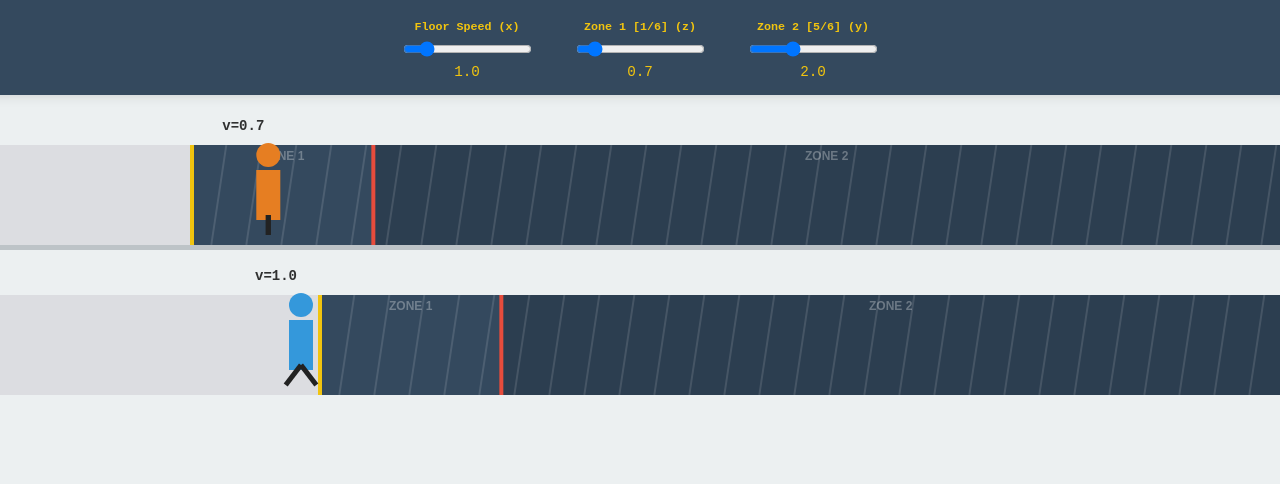
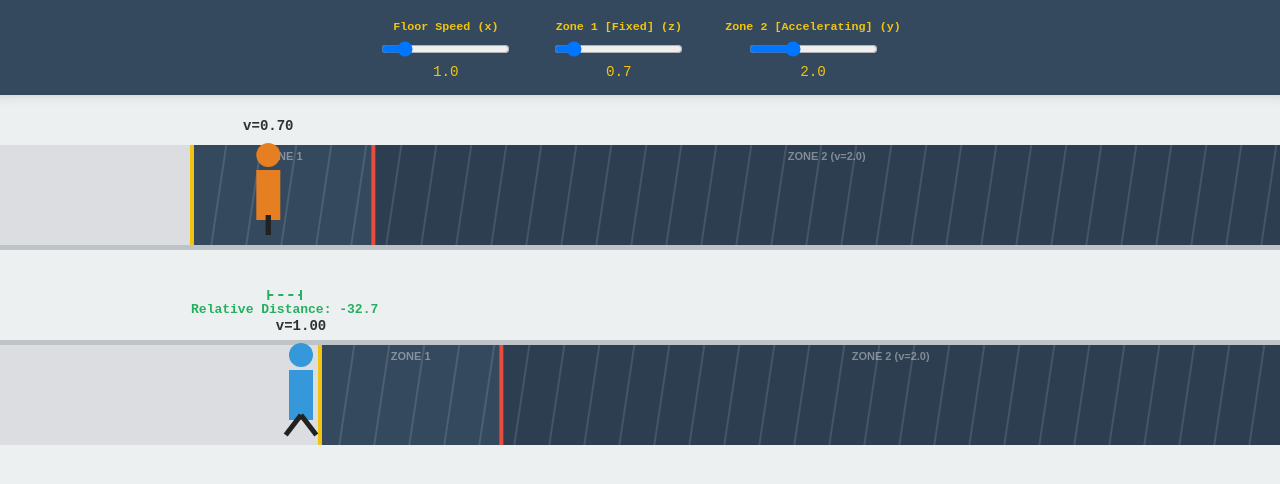
Before and after one commit to boonyeo/airport, a plain HTML site: page index.html in a window 1280 px wide. Drawn offline with Linux system fonts and the light colour scheme.

Commit message:
Update index.html - added acceleration

```diff
--- a/index.html
+++ b/index.html
@@ -1,7 +1,7 @@
 <!DOCTYPE html>
 <html>
 <head>
-    <title>Airport Simulation: Restored Labels</title>
+    <title>Airport Simulation: Spaced Design</title>
     <style>
         body { margin: 0; display: flex; flex-direction: column; align-items: center; background: #2c3e50; color: white; font-family: sans-serif; overflow: hidden; }
         canvas { background: #fff; display: block; }
@@ -23,12 +23,12 @@
             <span id="xVal">1.0</span>
         </div>
         <div class="control-group">
-            <span class="label-text">Zone 1 [1/6] (z)</span>
+            <span class="label-text">Zone 1 [Fixed] (z)</span>
             <input type="range" id="zSlider" min="0.1" max="6" step="0.1" value="0.7">
             <span id="zVal">0.7</span>
         </div>
         <div class="control-group">
-            <span class="label-text">Zone 2 [5/6] (y)</span>
+            <span class="label-text">Zone 2 [Accelerating] (y)</span>
             <input type="range" id="ySlider" min="0.1" max="6" step="0.1" value="2.0">
             <span id="yVal">2.0</span>
         </div>
@@ -45,13 +45,13 @@
         let zTexOffset = 0, yTexOffset = 0;
         let entryA, entryB, zone1Len, transA, transB;
 
+        let z2StartA = null, z2StartB = null;
+
         function resize() {
             canvas.width = window.innerWidth;
             canvas.height = window.innerHeight - 80;
-
             entryA = canvas.width * 0.15;
             entryB = canvas.width * 0.25;
-
             zone1Len = (canvas.width - entryA) * (1/6);
             transA = entryA + zone1Len;
             transB = entryB + zone1Len;
@@ -62,71 +62,93 @@
 
         function drawBeltTexture(x, y, w, h, speed, isZ) {
             ctx.save();
-            ctx.beginPath();
-            ctx.rect(x, y, w, h);
-            ctx.clip();
-
+            ctx.beginPath(); ctx.rect(x, y, w, h); ctx.clip();
             ctx.strokeStyle = "rgba(255, 255, 255, 0.12)";
             ctx.lineWidth = 2;
             let spacing = 35;
             let offset = isZ ? zTexOffset : yTexOffset;
-
             for (let i = x + (offset % spacing) - spacing; i < x + w + spacing; i += spacing) {
-                ctx.beginPath();
-                ctx.moveTo(i, y);
-                ctx.lineTo(i - 15, y + h);
-                ctx.stroke();
+                ctx.beginPath(); ctx.moveTo(i, y); ctx.lineTo(i - 15, y + h); ctx.stroke();
             }
             ctx.restore();
         }
 
-        function drawEnvironment(z, y) {
-            ctx.fillStyle = "#ecf0f1";
-            ctx.fillRect(0, 0, canvas.width, canvas.height);
+        function drawDistanceMarker(x1, x2) {
+            // Positioned in the middle of the large gap between belts
+            // (Belt 1 ends at 150, Belt 2 starts at 250)
+            const yPos = 200;
+            const dist = (x1 - x2).toFixed(1);
 
-            // Logic for drawing belt backgrounds
+            ctx.strokeStyle = "#27ae60";
+            ctx.fillStyle = "#27ae60";
+            ctx.lineWidth = 2;
+            ctx.setLineDash([5, 5]);
+
+            // Horizontal line
+            ctx.beginPath();
+            ctx.moveTo(x1, yPos);
+            ctx.lineTo(x2, yPos);
+            ctx.stroke();
+            ctx.setLineDash([]);
+
+            // Vertical caps
+            ctx.beginPath();
+            ctx.moveTo(x1, yPos - 5); ctx.lineTo(x1, yPos + 5);
+            ctx.moveTo(x2, yPos - 5); ctx.lineTo(x2, yPos + 5);
+            ctx.stroke();
+
+            // Label
+            ctx.font = "bold 13px monospace";
+            ctx.textAlign = "center";
+            ctx.fillText(`Relative Distance: ${dist}`, (x1 + x2) / 2, yPos + 18);
+        }
+
+        function drawEnvironment(z, yBase, speedA, speedB) {
+            ctx.fillStyle = "#ecf0f1"; ctx.fillRect(0, 0, canvas.width, canvas.height);
+
+            // Top Belt (Lane A) - No change
             ctx.fillStyle = "#dcdde1"; ctx.fillRect(0, 50, entryA, 100);
             ctx.fillStyle = "#34495e"; ctx.fillRect(entryA, 50, zone1Len, 100);
             ctx.fillStyle = "#2c3e50"; ctx.fillRect(transA, 50, canvas.width - transA, 100);
 
-            ctx.fillStyle = "#dcdde1"; ctx.fillRect(0, 200, entryB, 100);
-            ctx.fillStyle = "#34495e"; ctx.fillRect(entryB, 200, zone1Len, 100);
-            ctx.fillStyle = "#2c3e50"; ctx.fillRect(transB, 200, canvas.width - transB, 100);
+            // Bottom Belt (Lane B) - Moved down from y=200 to y=250
+            const yOffsetB = 250;
+            ctx.fillStyle = "#dcdde1"; ctx.fillRect(0, yOffsetB, entryB, 100);
+            ctx.fillStyle = "#34495e"; ctx.fillRect(entryB, yOffsetB, zone1Len, 100);
+            ctx.fillStyle = "#2c3e50"; ctx.fillRect(transB, yOffsetB, canvas.width - transB, 100);
 
-            // Update texture offsets
             zTexOffset -= z;
-            yTexOffset -= y;
+            yTexOffset -= ((speedA + speedB) / 2);
 
-            // Draw Textures
             drawBeltTexture(entryA, 50, zone1Len, 100, z, true);
-            drawBeltTexture(entryB, 200, zone1Len, 100, z, true);
-            drawBeltTexture(transA, 50, canvas.width - transA, 100, y, false);
-            drawBeltTexture(transB, 200, canvas.width - transB, 100, y, false);
+            drawBeltTexture(transA, 50, canvas.width - transA, 100, speedA, false);
 
-            // Draw Labels
-            ctx.fillStyle = "rgba(255, 255, 255, 0.3)";
-            ctx.font = "bold 12px sans-serif";
+            // Texture for Lane B
+            drawBeltTexture(entryB, yOffsetB, zone1Len, 100, z, true);
+            drawBeltTexture(transB, yOffsetB, canvas.width - transB, 100, speedB, false);
+
+            // Labels
+            ctx.fillStyle = "rgba(255, 255, 255, 0.4)";
+            ctx.font = "bold 11px sans-serif";
             ctx.textAlign = "center";
-
-            // Top Lane Labels
             ctx.fillText("ZONE 1", entryA + zone1Len/2, 65);
-            ctx.fillText("ZONE 2", transA + (canvas.width - transA)/2, 65);
-
-            // Bottom Lane Labels
-            ctx.fillText("ZONE 1", entryB + zone1Len/2, 215);
-            ctx.fillText("ZONE 2", transB + (canvas.width - transB)/2, 215);
+            ctx.fillText(`ZONE 2 (v=${speedA.toFixed(1)})`, transA + (canvas.width - transA)/2, 65);
+            ctx.fillText("ZONE 1", entryB + zone1Len/2, yOffsetB + 15);
+            ctx.fillText(`ZONE 2 (v=${speedB.toFixed(1)})`, transB + (canvas.width - transB)/2, yOffsetB + 15);
 
             // Markers
             ctx.lineWidth = 4;
             ctx.strokeStyle = "#f1c40f";
             ctx.beginPath(); ctx.moveTo(entryA, 50); ctx.lineTo(entryA, 150); ctx.stroke();
-            ctx.beginPath(); ctx.moveTo(entryB, 200); ctx.lineTo(entryB, 300); ctx.stroke();
-
+            ctx.beginPath(); ctx.moveTo(entryB, yOffsetB); ctx.lineTo(entryB, yOffsetB + 100); ctx.stroke();
             ctx.strokeStyle = "#e74c3c";
             ctx.beginPath(); ctx.moveTo(transA, 50); ctx.lineTo(transA, 150); ctx.stroke();
-            ctx.beginPath(); ctx.moveTo(transB, 200); ctx.lineTo(transB, 300); ctx.stroke();
+            ctx.beginPath(); ctx.moveTo(transB, yOffsetB); ctx.lineTo(transB, yOffsetB + 100); ctx.stroke();
 
-            ctx.fillStyle = "#bdc3c7"; ctx.fillRect(0, 150, canvas.width, 5);
+            // Divider zones
+            ctx.fillStyle = "#bdc3c7";
+            ctx.fillRect(0, 150, canvas.width, 5); // Divider below Lane A
+            ctx.fillRect(0, yOffsetB - 5, canvas.width, 5); // Divider above Lane B
         }
 
         function drawPerson(x, y, color, speedLabel, isWalking) {
@@ -138,52 +160,62 @@
 
             let walkRate = parseFloat(document.getElementById('walkSlider').value);
             let legAngle = isWalking ? Math.sin(frame * walkRate * 0.15) * 18 : 0;
-
             ctx.strokeStyle = "#222"; ctx.lineWidth = 5;
             ctx.beginPath(); ctx.moveTo(0, -15); ctx.lineTo(legAngle, 5); ctx.stroke();
             ctx.beginPath(); ctx.moveTo(0, -15); ctx.lineTo(-legAngle, 5); ctx.stroke();
 
             ctx.fillStyle = "rgba(0,0,0,0.8)";
-            ctx.font = "bold 14px monospace";
-            ctx.fillText("v=" + speedLabel, -25, -100);
+            ctx.font = "bold 14px monospace"; ctx.textAlign = "center";
+            ctx.fillText("v=" + speedLabel, 0, -100);
             ctx.restore();
         }
 
         function animate() {
             const x = parseFloat(document.getElementById('walkSlider').value);
             const z = parseFloat(document.getElementById('zSlider').value);
-            const y = parseFloat(document.getElementById('ySlider').value);
+            const yBase = parseFloat(document.getElementById('ySlider').value);
 
             document.getElementById('xVal').innerText = x.toFixed(1);
             document.getElementById('zVal').innerText = z.toFixed(1);
-            document.getElementById('yVal').innerText = y.toFixed(1);
+            document.getElementById('yVal').innerText = yBase.toFixed(1);
 
-            ctx.clearRect(0, 0, canvas.width, canvas.height);
-            drawEnvironment(z, y);
-
+            // Logic A
             let speedA, walkA = false;
             if (xPosA < entryA) { speedA = x; walkA = true; }
             else if (xPosA < transA) { speedA = z; }
-            else { speedA = y; }
+            else {
+                if (z2StartA === null) z2StartA = frame;
+                speedA = yBase + ((frame - z2StartA) / 60 * 0.1);
+            }
             xPosA += speedA;
 
+            // Logic B
             let speedB, walkB = false;
             if (xPosB < entryB) { speedB = x; walkB = true; }
             else if (xPosB < transB) { speedB = z; }
-            else { speedB = y; }
+            else {
+                if (z2StartB === null) z2StartB = frame;
+                speedB = yBase + ((frame - z2StartB) / 60 * 0.1);
+            }
             xPosB += speedB;
+
+            ctx.clearRect(0, 0, canvas.width, canvas.height);
+            drawEnvironment(z, yBase, (xPosA < transA ? yBase : speedA), (xPosB < transB ? yBase : speedB));
+
+            // DRAW DISTANCE (Placed here to be on top of environment)
+            drawDistanceMarker(xPosA, xPosB);
 
             if (xPosA > canvas.width + 50 && xPosB > canvas.width + 50) {
                 xPosA = 0; xPosB = 0;
+                z2StartA = null; z2StartB = null;
             }
 
-            drawPerson(xPosA, 135, "#e67e22", speedA.toFixed(1), walkA);
-            drawPerson(xPosB, 285, "#3498db", speedB.toFixed(1), walkB);
+            drawPerson(xPosA, 135, "#e67e22", speedA.toFixed(2), walkA);
+            drawPerson(xPosB, 335, "#3498db", speedB.toFixed(2), walkB); // Person B moved down from 285 to 335
 
             frame++;
             requestAnimationFrame(animate);
         }
-
         animate();
     </script>
 </body>
```
